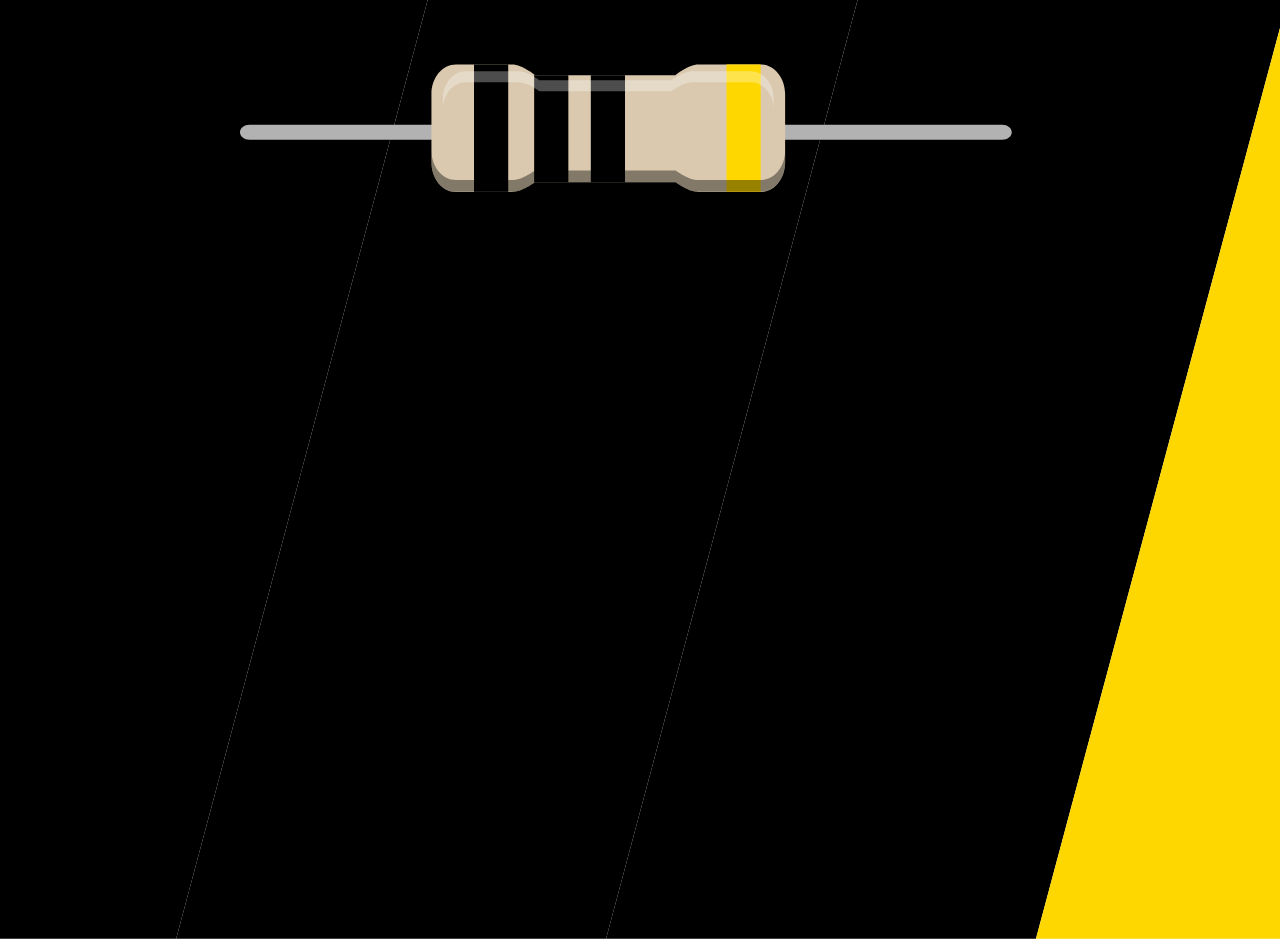
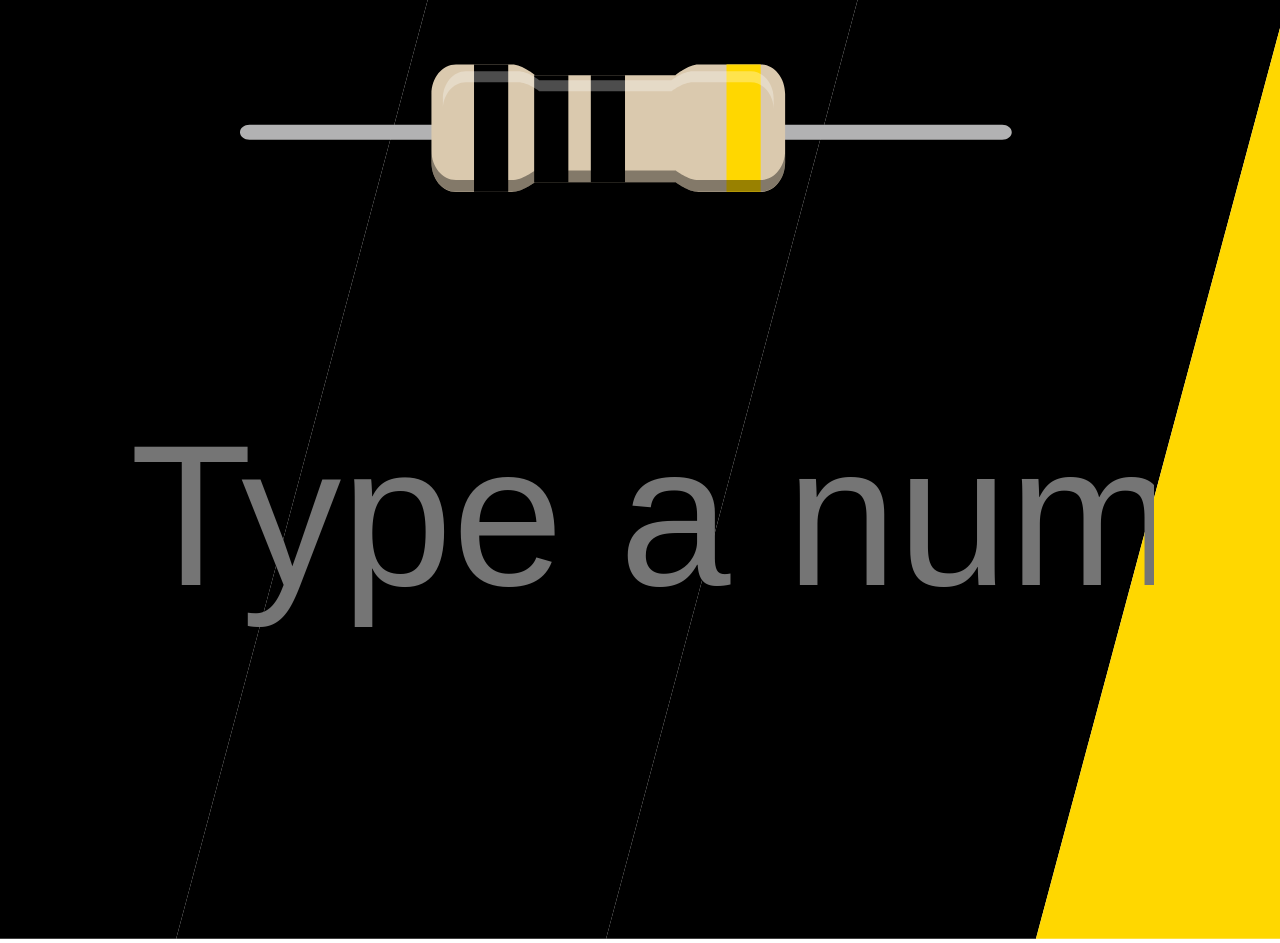
Before and after one commit to theredpea/resistance, a React (Create React App) app: page / in a window 1280 px wide. Built offline with nearby package versions, Linux system fonts and the light colour scheme.

Commit message:
Trying to change the placeholder value of the input

```diff
--- a/src/App.js
+++ b/src/App.js
@@ -100,7 +100,7 @@ class App extends Component {
     //<Router>
     return <div>
 
-      <input type="text" value={this.state.value} onChange={this.handleChange} style={input_style} />
+      <input type="text" value={this.state.value} onChange={this.handleChange} style={input_style} placeholder="Type a number" />
 
       <svg
         xmlns="http://www.w3.org/2000/svg"
```
